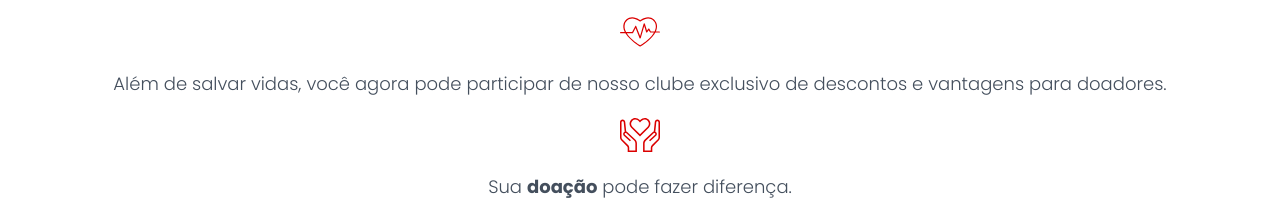
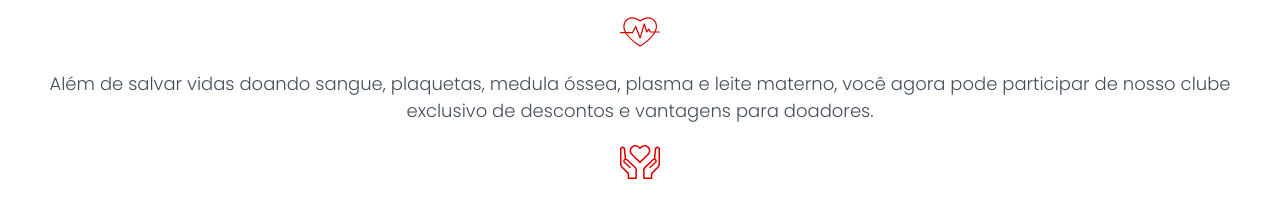
Before and after one commit to gabrielgene/sanar-hackathon, a React (Create React App) app: page / in a window 1280 px wide. Shown: the part 250-450 px from the top of the page. Built offline with nearby package versions, Linux system fonts and the light colour scheme.

Commit message:
Fix style and text

```diff
--- a/src/pages/Login/index.tsx
+++ b/src/pages/Login/index.tsx
@@ -70,8 +70,9 @@ const Login: React.FC<RouteComponentProps> = ({ history }) => {
           <Heart className={classes.icon} />
         </div>
         <p className={classes.text}>
-          Além de salvar vidas, você agora pode participar de nosso clube
-          exclusivo de descontos e vantagens para doadores.
+          Além de salvar vidas doando sangue, plaquetas, medula óssea, plasma e
+          leite materno, você agora pode participar de nosso clube exclusivo de
+          descontos e vantagens para doadores.
         </p>
         <div className={classes.iconWrapper}>
           <Charity className={classes.icon} />
--- a/src/pages/Queue/index.tsx
+++ b/src/pages/Queue/index.tsx
@@ -17,6 +17,7 @@ const useStyles = makeStyles((theme: Theme) =>
     },
     car: {
       width: theme.spacing(22.5),
+      height: theme.spacing(15),
     },
     carWrapper: {
       display: 'flex',
```
